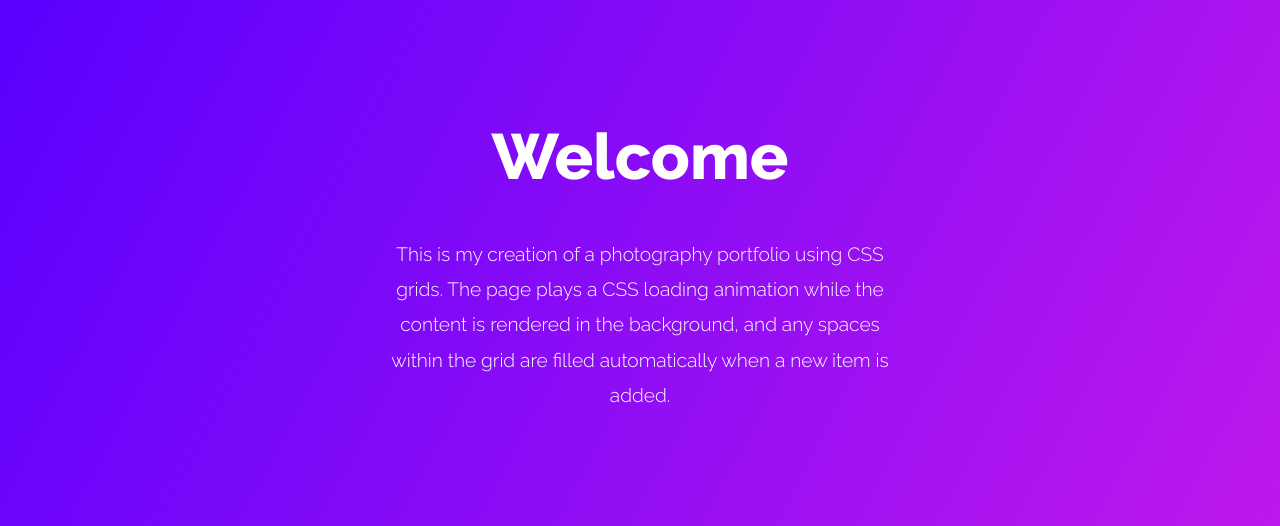
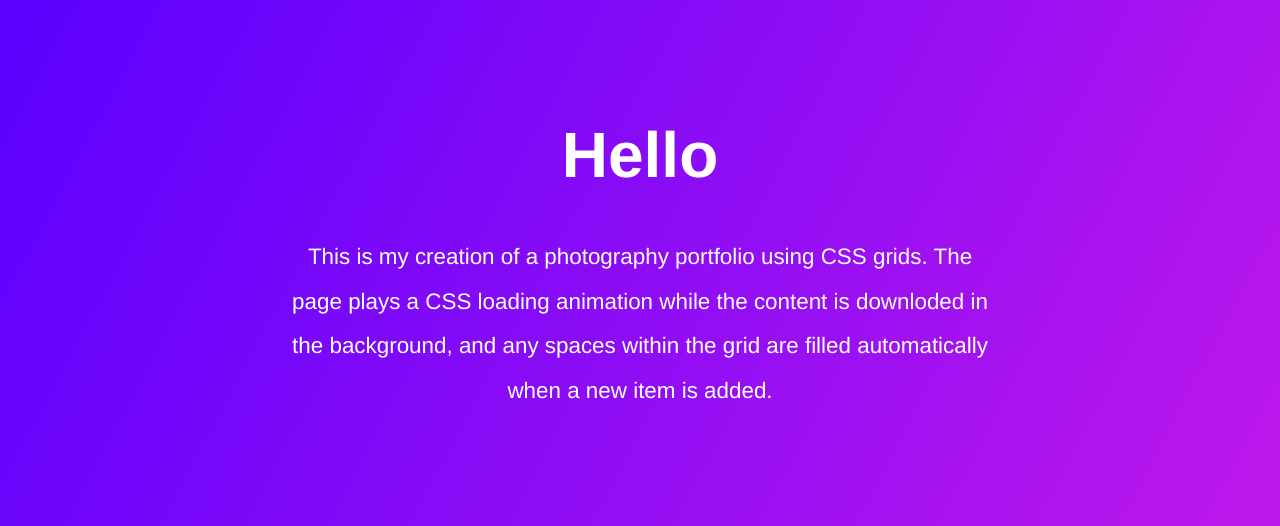
Before and after one commit to cameronspixels/photo--grids, a plain HTML site: page index.html in a window 1280 px wide. Shown: the top 526 px of the page. Drawn offline with Linux system fonts and the light colour scheme.

Commit message:
Updated.

```diff
--- a/index.html
+++ b/index.html
@@ -3,7 +3,7 @@
 
 <head>
   <meta charset="UTF-8">
-  <title>A Pen by  cameron barnes.</title>
+  <title>Responsive Photo Grids</title>
 
 
 
@@ -14,14 +14,22 @@
 
 <body>
 
-  <div class="centering" id="loading">
+  <!--
+Each grid item is the parent <div> with the class 'reg--item'.
+By default this is effectively 1x1.
+For 1x2, add the class 'wide--item' to the parent <div>.
+For 2x1, add the class 'tall--item' to the parent <div>.
+For 2x2, add both classes to the parent <div>.
+-->
+
+<div class="centering" id="loading">
   <div class="circle circle--1"></div>
 	<div class="circle circle--2"></div>
 </div>
-<div class="grid js-loading" id="griddy">
+<div class="grid content--loading" id="the--grid">
   <div class="grid--intro">
-    <h1 class="intro--header">Welcome</h1>
-    <p class="intro--text">This is my creation of a photography portfolio using CSS grids. The page plays a CSS loading animation while the content is rendered in the background, and any spaces within the grid are filled automatically when a new item is added.</p>
+    <h1 class="intro--header">Hello</h1>
+    <p class="intro--text">This is my creation of a photography portfolio using CSS grids. The page plays a CSS loading animation while the content is downloded in the background, and any spaces within the grid are filled automatically when a new item is added.</p>
   </div>
   <div class="reg--item" title="Photograph in Zürich, Switzerland.">
     <div class="item--text">
--- a/js/index.js
+++ b/js/index.js
@@ -1,4 +1,4 @@
 window.onload = function () {
-  document.getElementById("griddy").classList.remove('js-loading');
+  document.getElementById("the--grid").classList.remove('content--loading');
   document.getElementById("loading").classList.add('hide');
 }
--- a/scss/style.scss
+++ b/scss/style.scss
@@ -1,9 +1,9 @@
-@import url('https://fonts.googleapis.com/css?family=Raleway:300,400,700,800');
+@import url('https://fonts.googleapis.com/css?family=Montserrat:200,300,400,700,800');
 body {
   margin: 0;
   padding: 0;
   background: linear-gradient(to bottom right, rgb(89, 0, 255), rgb(255, 40, 222));
-  font-family: 'Raleway', sans-serif; font-weight: 300; font-size: 100%;
+  font-family: 'Helvetica Neue', 'Montserrat', sans-serif; font-size: 100%;
   color: white;
 }
 .grid {
@@ -17,7 +17,7 @@ body {
   opacity: 0;
   animation: load-in 2000ms ease-out forwards;
 }
-.js-loading {
+.content--loading {
   animation-play-state: paused !important;
 }
 @keyframes load-in {
@@ -94,6 +94,14 @@ body {
     font-size: 1.2rem;
     text-decoration: none;
     border-bottom: 2px solid #FFF;
+    transition: all 220ms ease-in-out;
+    font-weight: 400;
+    &:hover {
+      cursor: pointer;
+      color: rgb(255, 40, 222);
+      border-color: rgb(255, 40, 222);
+      transition: all 220ms ease-in-out;
+    }
   }
 }
 .grid--intro {
@@ -106,7 +114,7 @@ body {
 .intro--header {
   margin-top: -1rem;
   font-size: 3rem;
-  font-weight: 800;
+  font-weight: 700;
   text-align: center;
 }
 .intro--text {
@@ -115,7 +123,7 @@ body {
   text-align: center;
   font-weight: 300;
   line-height: 2.2rem;
-  max-width: 500px;
+  max-width: 700px;
 }
 @media screen and (min-width: 767px) {
   .tall--item {
@@ -126,6 +134,9 @@ body {
   }
   .intro--header {
     font-size: 4rem;
+  }
+  .intro--text {
+    font-size: 1.4rem; line-height: 2.8rem;
   }
 }
 .item--1 {
```
Also changed, not shown: README.txt (added), css/style.css, license.txt (added), 1 other file.
